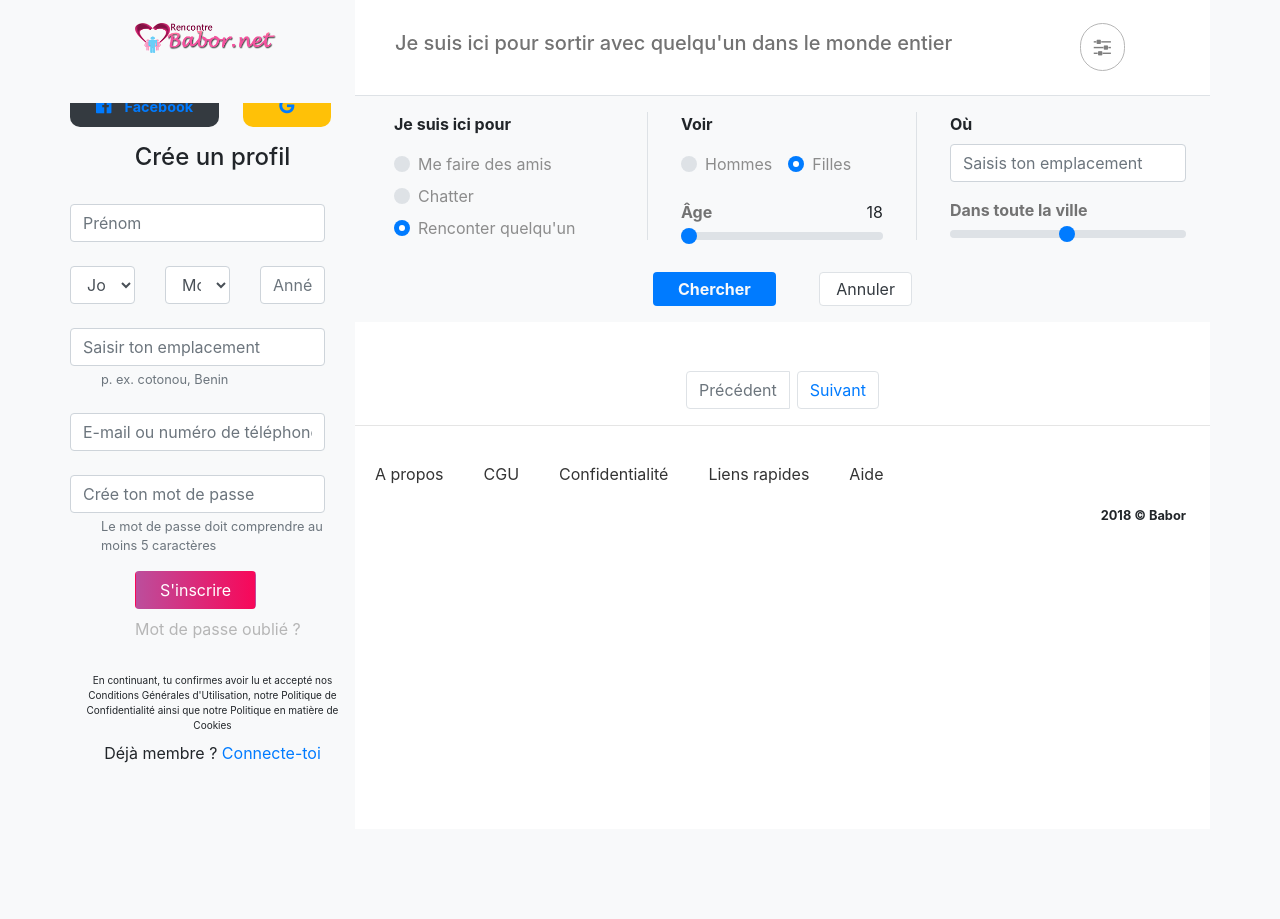
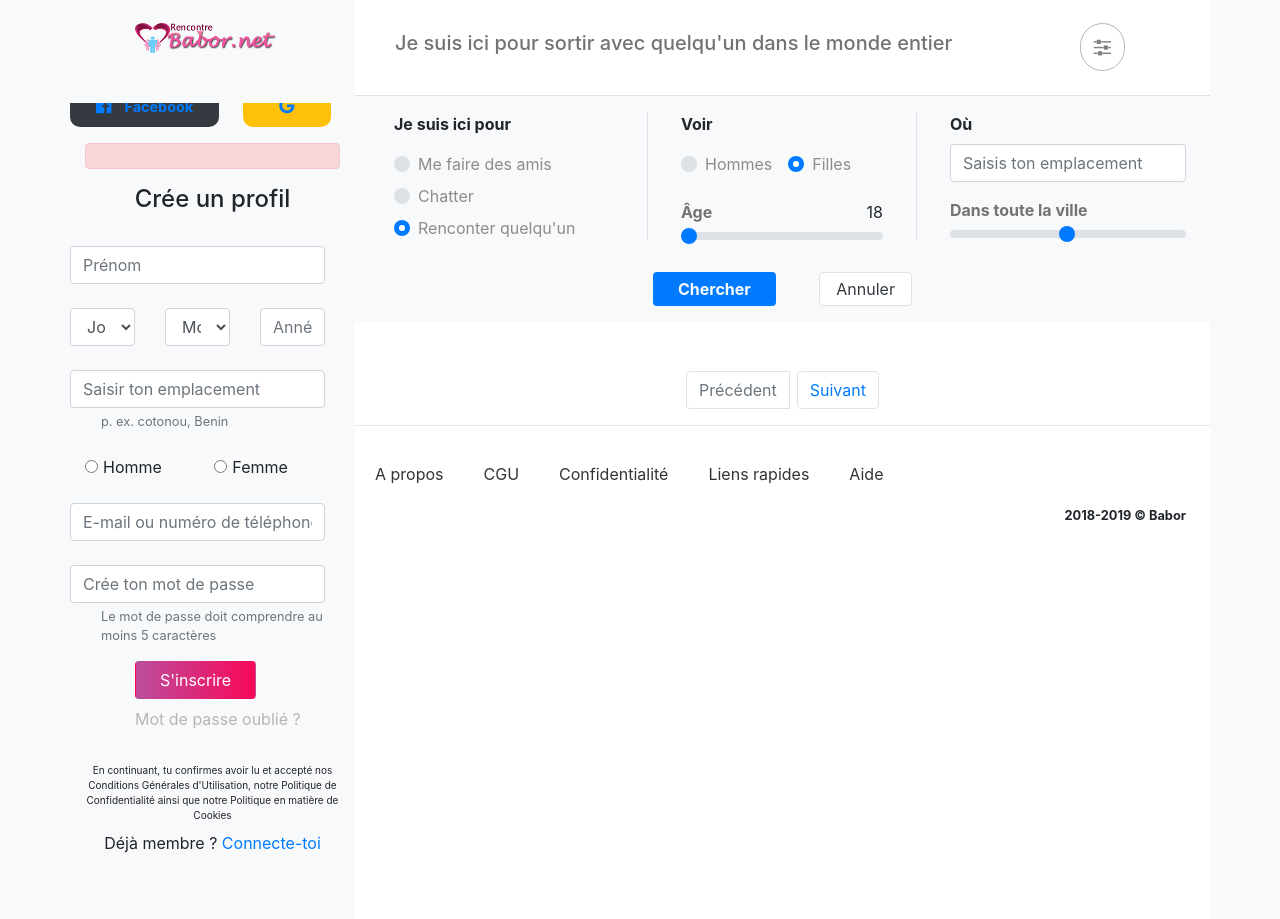
Before and after one commit to developerGroupWeb/babor_version_beta, a PHP site: template views/dating.php in a window 1280 px wide. Shown: the part 67-986 px from the top of the page. Before the commit the page ends 830 px from the top, so only its background shows below. Run offline with PHP 8.4, Linux system fonts and the light colour scheme; the template is opened without the code that fills it, so the values that code supplies are empty; some libraries are stand-ins or nearby versions.

Commit message:
all update

```diff
--- a/controllers/dating.php
+++ b/controllers/dating.php
@@ -1,6 +1,8 @@
 <?php
-$all = $db->findAll('users');
-$users = $all->results();
+  require_once 'controllers/register.php';
+
+    $all = $db->findBy('users', 'ORDER BY id DESC');
+    $users = $all->results();
 
 
 
--- a/controllers/encounter.php
+++ b/controllers/encounter.php
@@ -1,6 +1,6 @@
 
 <?php
-    include 'register.php';
+    require_once 'register.php';
 
     $all = $db->findBy('users', 'ORDER BY id DESC');
     $users = $all->results();
--- a/controllers/login.php
+++ b/controllers/login.php
@@ -1,7 +1,6 @@
 <?php
-$validate =  new Validator;
 
-if($_SERVER['REQUEST_METHOD'] == 'POST' && isset($_POST['login'])){
+if($_SERVER['REQUEST_METHOD'] === 'POST' && isset($_POST['login'])){
 
     $log = $validate->email_or_phone('email_or_phone');
     $pass = $validate->password('password');
--- a/controllers/register.php
+++ b/controllers/register.php
@@ -1,7 +1,7 @@
 <?php
 
 //print_r($_COOKIE);
-if($_SERVER['REQUEST_METHOD'] == 'POST' && isset($_POST['register'])){
+if($_SERVER['REQUEST_METHOD'] === 'POST' && isset($_POST['register'])){
 
     $name = $validate->text('name');
     $day = $validate->select_day('day');
@@ -36,4 +36,4 @@
     }
 }
 
-include 'controllers/login.php';
+require_once 'controllers/login.php';
--- a/main.php
+++ b/main.php
@@ -22,12 +22,12 @@
             </div>
             <div class="col-12">
                 <div class="row btn-mob1">
-                    <a class="btn mb-2 mx-auto btn btn-outline-warning" href="#" role="button">Homme</a>
+                    <a class="btn mb-2 mx-auto btn btn-outline-warning" id="male" value="male" role="button">Homme</a>
                 </div>
             </div>
             <div class="col-12">
                 <div class="row btn-mob2">
-                    <a class="btn mx-auto btn btn-outline-warning" href="#" role="button">Femme</a>
+                    <a class="btn mx-auto btn btn-outline-warning" id="female" value="female" role="button">Femme</a>
                 </div>
             </div>
             <div class="col-12">
--- a/views/dating.php
+++ b/views/dating.php
@@ -9,7 +9,7 @@
                                 <div class="col-12 bg-light">
                                     <div class="row">
                                         <div class="mx-auto mt-4">
-                                            <a href="{{route('home')}}"><img src="images/Logo45.png" style="width: 150px; height: 30px; margin-bottom: 50px;"></a>
+                                            <a href="main.php"><img src="images/Logo45.png" style="width: 150px; height: 30px; margin-bottom: 50px;"></a>
                                         </div>
                                     </div>
                                 </div>
@@ -28,6 +28,8 @@
                                 </div>
                             </div>
 
+                            <?php include 'includes/message_flash.php'?>
+
                             <div class="row mb-4">
                                 <h4 class="mx-auto">Crée un profil</h4>
                             </div>
@@ -35,95 +37,85 @@
                                 <form class="col-sm-12" method="post" action="">
                                     <div class="form-group row mb-4">
                                         <div class="col-sm-12">
-                                            <input type="text" class="row form-control" id="name" placeholder="Prénom">
+                                            <input type="text" name="name" class="row form-control" id="name" value="<?= $validate->post('name')?>" placeholder="Prénom" pattern="^-?[a-zA-Z\ ]+$"/>
+                                            <span class="text-danger error-name font-italic"><?= $validate->error("name")?></span>
                                         </div>
                                     </div>
                                     <div class="form-group row mb-4">
                                         <div class="col-sm-4">
-                                            <select class="row form-control">
+                                            <select name="day" id="day" class="row form-control" style="<?= ($validate->error('day')) ? "border-color : red" : ''?>">
                                                 <option>Jour...</option>
-                                                <option>01</option>
-                                                <option>02</option>
-                                                <option>03</option>
-                                                <option>04</option>
-                                                <option>05</option>
-                                                <option>06</option>
-                                                <option>07</option>
-                                                <option>08</option>
-                                                <option>09</option>
-                                                <option>10</option>
-                                                <option>11</option>
-                                                <option>12</option>
-                                                <option>13</option>
-                                                <option>14</option>
-                                                <option>15</option>
-                                                <option>16</option>
-                                                <option>17</option>
-                                                <option>18</option>
-                                                <option>19</option>
-                                                <option>20</option>
-                                                <option>21</option>
-                                                <option>22</option>
-                                                <option>23</option>
-                                                <option>24</option>
-                                                <option>25</option>
-                                                <option>26</option>
-                                                <option>27</option>
-                                                <option>28</option>
-                                                <option>29</option>
-                                                <option>30</option>
-                                                <option>31</option>
+                                                <?php for($i = 1; $i <= 31; $i++)
+                                                {
+                                                    ?>
+                                                    <option value="<?=$i?>" <?=(isset($_POST['day']) && $_POST['day'] == $i)? 'selected = selected' : ''?>><?=$i?></option>
+                                                    <?php
+                                                }
+                                                ?>
                                             </select>
                                         </div>
                                         <div class="col-sm-4">
-                                            <select class="row form-control">
+                                            <select class="row form-control" id="month" name="month" style="<?= ($validate->error('month')) ? "border-color : red" : ''?>">
                                                 <option>Mois...</option>
-                                                <option>janvier</option>
-                                                <option>février</option>
-                                                <option>mars</option>
-                                                <option>avril</option>
-                                                <option>mai</option>
-                                                <option>juin</option>
-                                                <option>juillet</option>
-                                                <option>août</option>
-                                                <option>septembre</option>
-                                                <option>octobre</option>
-                                                <option>novembre</option>
-                                                <option>décembre</option>
+                                                <?php foreach ($validate->months as $key => $month)
+                                                {
+                                                    ?>
+                                                    <option value="<?=$key?>" <?=(isset($_POST['month']) && $_POST['month'] == $key)? 'selected = selected' : ''?>><?=$month?></option>
+                                                    <?php
+                                                }
+                                                ?>
                                             </select>
                                         </div>
                                         <div class="col-sm-4">
-                                            <input type="text" class="row form-control" id="year" placeholder="Année...">
+                                            <input type="text" name="year" id="year" class="row form-control"  placeholder="Année..." value="<?= $validate->post('year')?>" pattern="^(19|20)[0-9]{2}" style="<?= ($validate->error('year')) ? "border-color : red" : ''?>"/>
                                         </div>
                                     </div>
                                     <div class="form-group row mb-4">
                                         <div class="col-sm-12">
-                                            <input type="search" class="row form-control" id="" placeholder="Saisir ton emplacement">
+                                            <input type="search" name="location" class="row form-control" id="location" placeholder="Saisir ton emplacement"  value="<?= $validate->post('location')?>">
+                                            <span class="text-danger error-location font-italic"><?= $validate->error("location")?></span>
                                             <small id="emailHelp" class="form-text text-muted ml-3">p. ex. cotonou, Benin</small>
                                         </div>
                                     </div>
+
+
+
+                                    <div class="form-check form-check-inline mb-4 mr-5">
+                                        <input class="form-check-input" type="radio" name="sexy" id="inlineRadio1" value="male" <?=(isset($_POST['sexy']) && $_POST['sexy'] == 'male')? 'checked' : ''?>>
+                                        <label class="form-check-label" for="inlineRadio1">Homme</label>
+                                    </div>
+                                    <div class="form-check form-check-inline mb-4" id="radio">
+                                        <input class="form-check-input" type="radio" name="sexy" id="inlineRadio2" value="female" <?=(isset($_POST['sexy']) && $_POST['sexy'] == 'female')? 'checked' : ''?>>
+                                        <label class="form-check-label" for="inlineRadio2">Femme</label>
+                                    </div>
+                                    <span class="text-danger error-sex font-italic"><?= $validate->error("sexy")?></span>
+
+
+
                                     <div class="form-group row mb-4">
                                         <div class="col-sm-12">
-                                            <input type="email" class="row form-control" id="email" placeholder="E-mail ou numéro de téléphone">
+                                            <input type="text" name="email_or_phone" class="row form-control" id="email" placeholder="E-mail ou numéro de téléphone" value="<?= $validate->post('email_or_phone')?>" />
+                                            <span class="text-danger error-email font-italic"><?= $validate->error("email_or_phone")?></span>
                                         </div>
                                     </div>
                                     <div class="form-group row">
                                         <div class="col-sm-12">
-                                            <input type="password" class="row form-control" id="password" placeholder="Crée ton mot de passe">
+                                            <input type="password" name="password" class="row form-control" id="password" placeholder="Crée ton mot de passe" value="<?= $validate->post('password')?>"/>
+                                            <span class="text-danger error-password font-italic"><?= $validate->error("password")?></span>
                                             <small id="emailHelp" class="form-text text-muted ml-3">Le mot de passe doit comprendre au moins 5 caractères</small>
                                         </div>
                                     </div>
 
                                     <div class="singin-btn-validate" style="margin-left: 50px;">
-                                        <button type="submit" class="btn px-4" role="button">S'inscrire</button>
+                                        <button type="submit" name="register" class="btn px-4" role="button">S'inscrire</button>
                                     </div>
-                                    <p style="margin-left: 50px;" class="mt-2"><a href="" style="color: #b6b6b6;">Mot de passe oublié ?</a></p>
+                                    <p style="margin-left: 50px;" class="mt-2"><a href="?view=password_forget" style="color: #b6b6b6;">Mot de passe oublié ?</a></p>
                                 </form>
                             </div>
                             <small class="row text-center" style="font-size: 10px; text-align: center;">En continuant, tu confirmes avoir lu et accepté nos Conditions Générales d'Utilisation, notre Politique de Confidentialité ainsi que notre Politique en matière de Cookies</small>
 
                             <div class="row">
-                                <p class="mx-auto mt-2">Déjà membre ? <a href="singin.php">Connecte-toi</a></p>
+                                <p class="mx-auto mt-2">Déjà membre ? <a href="?view=login">Connecte-toi</a></p>
                             </div>
                         </div>
                     </div>
@@ -281,7 +273,7 @@
 
                             <div class="col-6 col-md-4 col-xl-3">
                                 <div class="card mb-4">
-                                    <a href="{{route('page', ['profile' => 'profile'])}}" title="<?=$user->name?>">
+                                    <a href="" title="<?=$user->name?>">
                                         <img src="images/imfine.jpg" class="card-img-top" style="height: 160px;">
                                         <div class="badge p-2 text-light" style="position: absolute; top: 125px; left: 10px;  background: rgba(0,0,0,0.6);"><i class="fa fa-camera" aria-hidden="true"></i> 1/5</div>
                                         <div class="card-body p-2 bg-white">
@@ -341,7 +333,7 @@
                         </div>
 
                         <div class="row">
-                            <small class="ml-auto pr-4 pb-4 font-weight-bold">2018 © Babor</small>
+                            <small class="ml-auto pr-4 pb-4 font-weight-bold">2018-<?=date('Y')?> © Babor</small>
                         </div>
                     </div>
                 </footer>
@@ -352,3 +344,4 @@
 </div>
 <script src="http://ajax.googleapis.com/ajax/libs/jquery/3.2.1/jquery.min.js"></script>
 <script src="js/dating.js"></script>
+<script src="js/register.js"></script>
--- a/views/encounter.php
+++ b/views/encounter.php
@@ -103,9 +103,9 @@
                                     </div>
                                 </div>
                                 <div class="singin-btn-validate" style="margin-left: 50px;">
-                                    <button type="submit" class="btn btn-primary" role="button">S'inscrire</button>
+                                    <button type="submit" name="register" class="btn btn-primary" role="button">S'inscrire</button>
                                 </div>
-                                <p style="margin-left: 50px;" class="mt-2"><a href="" style="color: #b6b6b6;">Mot de passe oublié ?</a></p>
+                                <p style="margin-left: 50px;" class="mt-2"><a href="?view=password_forget" style="color: #b6b6b6;">Mot de passe oublié ?</a></p>
                             </form>
                         </div>
                         <small class="row text-center" style="font-size: 10px; text-align: center;">En continuant, tu confirmes avoir lu et accepté nos Conditions Générales d'Utilisation, notre Politique de Confidentialité ainsi que notre Politique en matière de Cookies</small>
--- a/views/register.php
+++ b/views/register.php
@@ -210,10 +210,10 @@
         </div>
         <div class="col-12">
             <div class="row">
-                <button class="btn btn-primary w-100 mr-4" name="login" role="button">Se connecter</button>
+                <button type="submit" class="btn btn-primary w-100 mr-4" name="login" role="button">Se connecter</button>
             </div>
         </div>
-        <p class="mx-auto text-center p-2"><a href="" style="color: #b6b6b6;">Mot de passe oublié ?</a></p>
+        <p class="mx-auto text-center p-2"><a href="?view=password_forget" style="color: #b6b6b6;">Mot de passe oublié ?</a></p>
     </form>
 
     <div class="row">
```
